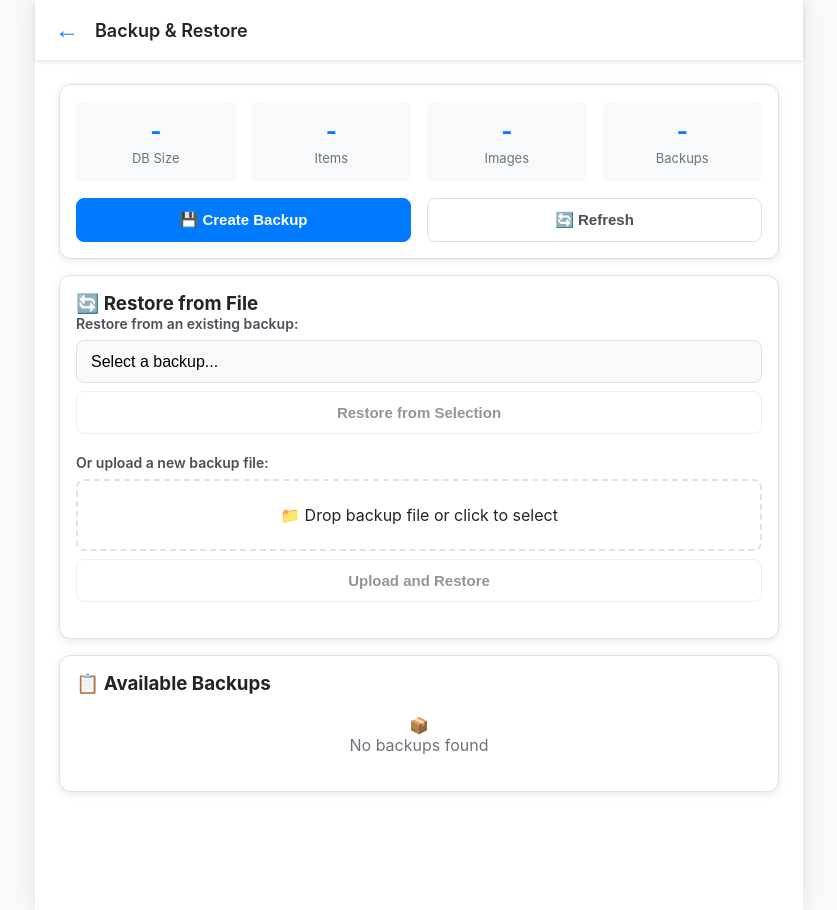
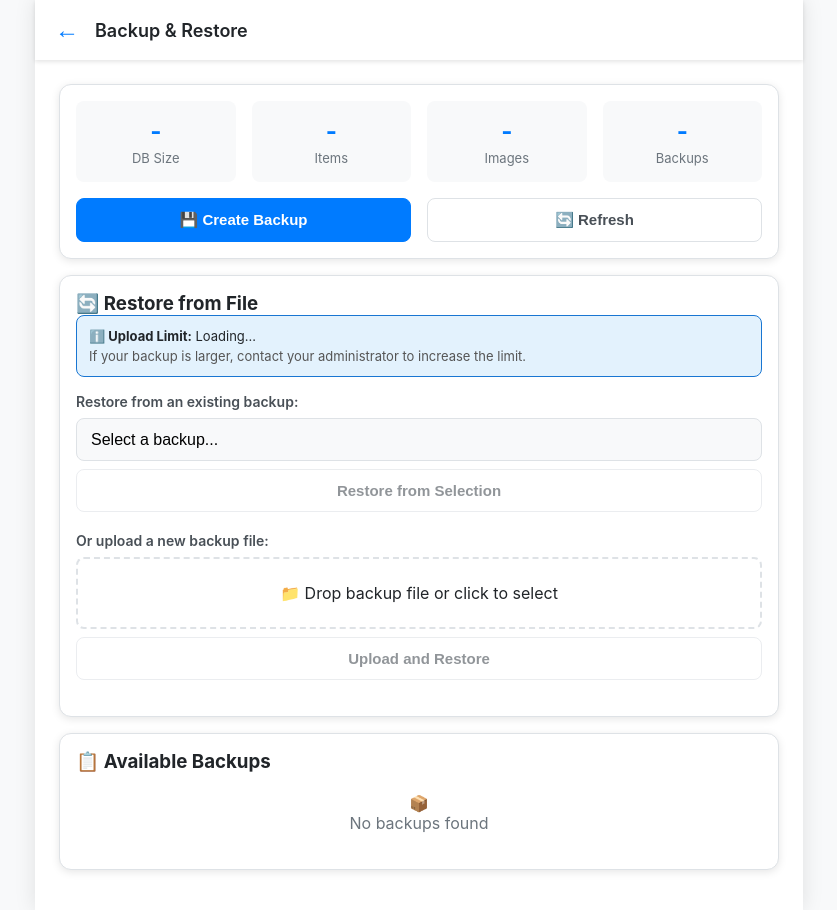
Before and after one commit to mcyork/thingdb, a Flask app: page /backup in a window 1280 px wide. Shown: the whole page, without its empty margins (221-1058 px from the left). Run offline with Flask 3, Linux system fonts and the light colour scheme; some libraries are stand-ins or nearby versions.

Commit message:
Add upload size display and validation to backup page
📊 New Features on Backup Page:
- Shows current upload limit (e.g. "2 GB")
- Validates file size before upload
- Shows warning if file is too large
- Prevents upload button if over limit

🎯 User Experience:
- "Upload Limit: 2 GB" displayed at top
- Select file → automatic size check
- Too large? Yellow warning box shows:
  "⚠️ File too large! Your file is X MB, but limit is 2 GB"
- Upload button disabled if over limit
- Clear feedback prevents wasted upload attempts

💡 Smart Handling:
- File size checked client-side (instant feedback)
- formatBytes() helper for human-readable sizes
- Works with drag-and-drop too
- Stores maxUploadSize from API response

🔧 Backend Changes:
- backup_status endpoint now returns max_upload_size
- Includes human-readable version (max_upload_size_human)
- Uses existing format_file_size() helper

Benefits:
✅ Users know the limit upfront
✅ Prevents failed uploads
✅ Clear guidance on what to do
✅ No wasted bandwidth

```diff
--- a/src/thingdb/config.py
+++ b/src/thingdb/config.py
@@ -6,7 +6,7 @@
 # Application configuration
 APP_VERSION = "1.4.17"
 APP_RELEASE_CANDIDATE = os.environ.get('RELEASE_CANDIDATE')
-MAX_CONTENT_LENGTH = 500 * 1024 * 1024  # 500MB max file size (for large backups)
+MAX_CONTENT_LENGTH = 2 * 1024 * 1024 * 1024  # 2GB max file size (for large backups)
 
 # Database configuration - prioritize external PostgreSQL settings
 def get_db_config():
--- a/src/thingdb/routes/backup_routes.py
+++ b/src/thingdb/routes/backup_routes.py
@@ -78,6 +78,11 @@
         image_count = cursor.fetchone()[0]
         conn.close()
 
+        # Get current upload limit from Flask config
+        from flask import current_app
+        max_upload = current_app.config.get('MAX_CONTENT_LENGTH', 0)
+        max_upload_human = format_file_size(max_upload) if max_upload else 'Unlimited'
+
         return jsonify({
             'success': True,
             'backups': backups,
@@ -86,7 +91,9 @@
                 'item_count': item_count,
                 'image_count': image_count
             },
-            'backup_dir': BACKUP_DIR
+            'backup_dir': BACKUP_DIR,
+            'max_upload_size': max_upload,
+            'max_upload_size_human': max_upload_human
         })
     except Exception as e:
         return jsonify({
--- a/src/thingdb/templates/backup.html
+++ b/src/thingdb/templates/backup.html
@@ -89,6 +89,12 @@
 
     <div class="card">
         <h3>🔄 Restore from File</h3>
+        <div style="background: #e3f2fd; border: 1px solid #1976d2; border-radius: 8px; padding: 12px; margin-bottom: 16px; font-size: 13px;">
+            <strong>ℹ️ Upload Limit:</strong> <span id="upload-limit-display">Loading...</span>
+            <div style="margin-top: 4px; color: #555;">
+                If your backup is larger, contact your administrator to increase the limit.
+            </div>
+        </div>
         <div class="form-group">
             <label for="restore-backup-select" class="form-label">Restore from an existing backup:</label>
             <select id="restore-backup-select" class="form-input" style="margin-bottom: 8px;"><option value="">Select a backup...</option></select>
@@ -99,6 +105,9 @@
             <div class="file-upload" onclick="document.getElementById('restore-file').click()" ondrop="handleFileDrop(event)" ondragover="handleDragOver(event)" ondragleave="handleDragLeave(event)">
                 <input type="file" id="restore-file" accept=".zip" onchange="handleFileSelect(event)" style="display:none;">
                 <span>📁 Drop backup file or click to select</span>
+            </div>
+            <div id="file-size-warning" style="display: none; background: #fff3cd; border: 1px solid #ffc107; border-radius: 6px; padding: 8px; margin-top: 8px; font-size: 13px; color: #856404;">
+                ⚠️ <strong>File too large!</strong> Your file is <span id="selected-file-size"></span>, but the upload limit is <span id="limit-size"></span>.
             </div>
             <button class="btn btn-secondary btn-block" onclick="restoreFromUpload()" id="restore-upload-btn" style="margin-top: 8px;" disabled>Upload and Restore</button>
         </div>
@@ -120,6 +129,7 @@
 {% block scripts %}
 <script>
 let selectedFile = null;
+let maxUploadSize = 0;
 
 document.addEventListener('DOMContentLoaded', loadBackupStatus);
 
@@ -141,6 +151,10 @@
     document.getElementById('item-count').textContent = data.database_info.item_count;
     document.getElementById('image-count').textContent = data.database_info.image_count;
     document.getElementById('backup-count').textContent = data.backups.length;
+
+    // Store and display upload limit
+    maxUploadSize = data.max_upload_size || 0;
+    document.getElementById('upload-limit-display').textContent = data.max_upload_size_human || 'Unknown';
 }
 
 function updateBackupList(backups) {
@@ -272,9 +286,35 @@
     const file = event.target.files[0];
     if (file) {
         selectedFile = file;
-        document.getElementById('restore-upload-btn').disabled = false;
-        showMessage(`Selected file: ${file.name}`, 'success');
+        checkFileSize(file);
     }
+}
+
+function checkFileSize(file) {
+    const warning = document.getElementById('file-size-warning');
+    const uploadBtn = document.getElementById('restore-upload-btn');
+
+    if (maxUploadSize > 0 && file.size > maxUploadSize) {
+        // File too large
+        warning.style.display = 'block';
+        document.getElementById('selected-file-size').textContent = formatBytes(file.size);
+        document.getElementById('limit-size').textContent = formatBytes(maxUploadSize);
+        uploadBtn.disabled = true;
+        showMessage(`File "${file.name}" is too large (${formatBytes(file.size)}). Limit is ${formatBytes(maxUploadSize)}.`, 'danger');
+    } else {
+        // File OK
+        warning.style.display = 'none';
+        uploadBtn.disabled = false;
+        showMessage(`Selected file: ${file.name} (${formatBytes(file.size)})`, 'success');
+    }
+}
+
+function formatBytes(bytes) {
+    if (bytes === 0) return '0 B';
+    const k = 1024;
+    const sizes = ['B', 'KB', 'MB', 'GB'];
+    const i = Math.floor(Math.log(bytes) / Math.log(k));
+    return Math.round(bytes / Math.pow(k, i) * 100) / 100 + ' ' + sizes[i];
 }
 
 function handleDragOver(event) { event.preventDefault(); event.currentTarget.classList.add('dragover'); }
@@ -285,8 +325,7 @@
     const file = event.dataTransfer.files[0];
     if (file && file.name.endsWith('.zip')) {
         selectedFile = file;
-        document.getElementById('restore-upload-btn').disabled = false;
-        showMessage(`Selected file: ${file.name}`, 'success');
+        checkFileSize(file);
     } else {
         showMessage('Please select a .zip backup file.', 'danger');
     }
```
